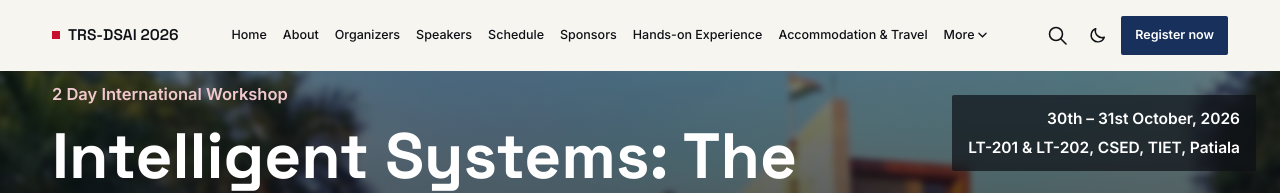
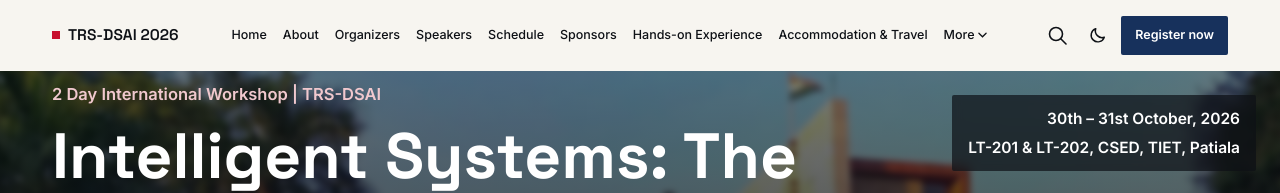
Before and after one commit to trs-tiet/TRS-DSAI-TIET, a Next.js app: page / in a window 1280 px wide. Shown: the top 193 px of the page. Built offline with nearby package versions, Linux system fonts and the light colour scheme.

Commit message:
Update site.ts

```diff
--- a/data/site.ts
+++ b/data/site.ts
@@ -7,7 +7,7 @@
 export const site = {
   eventName: "TRS-DSAI 2026",
   eventTitle: "Intelligent Systems: The Future of Robotics and AI",
-  tagline: "2 Day International Workshop",
+  tagline: "2 Day International Workshop | TRS-DSAI",
   organizer: "The Robotics Society (TRS)",
   partners: ["COE | DSAI, TIET"],
 
```
